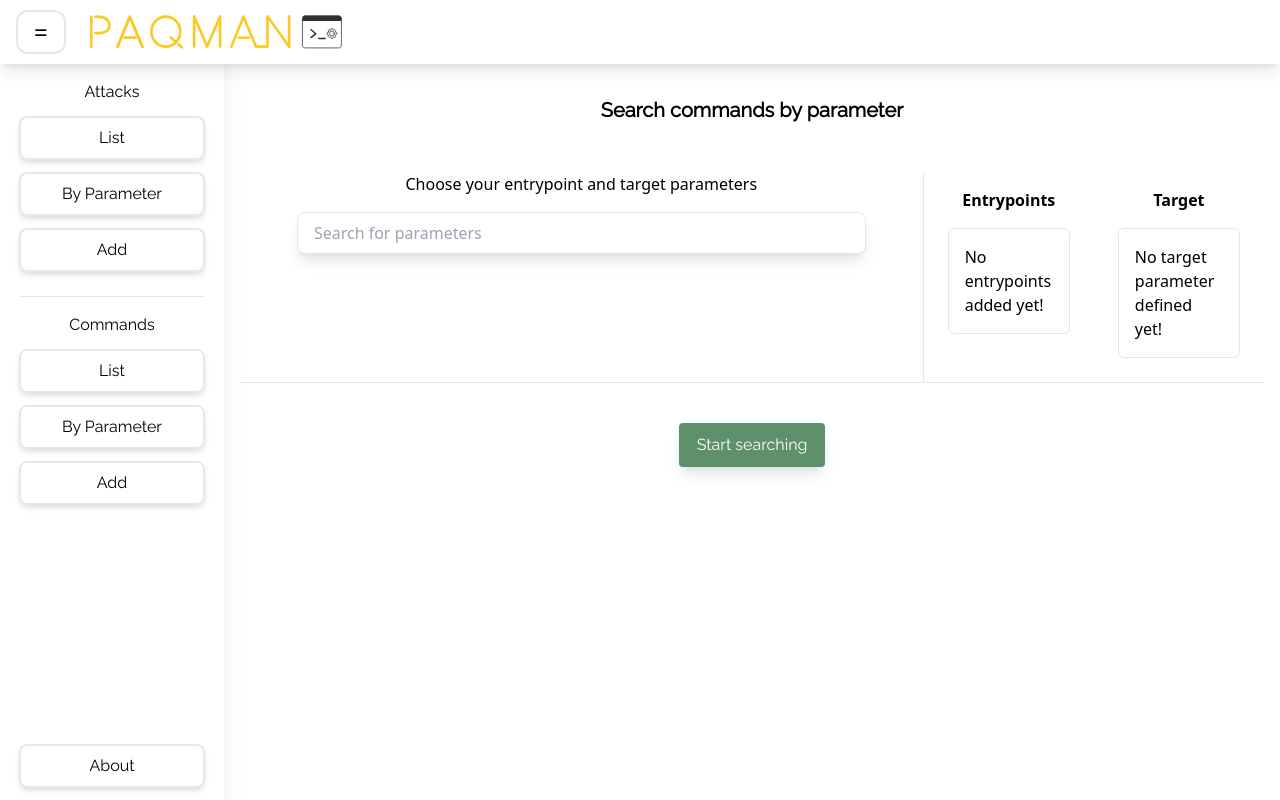
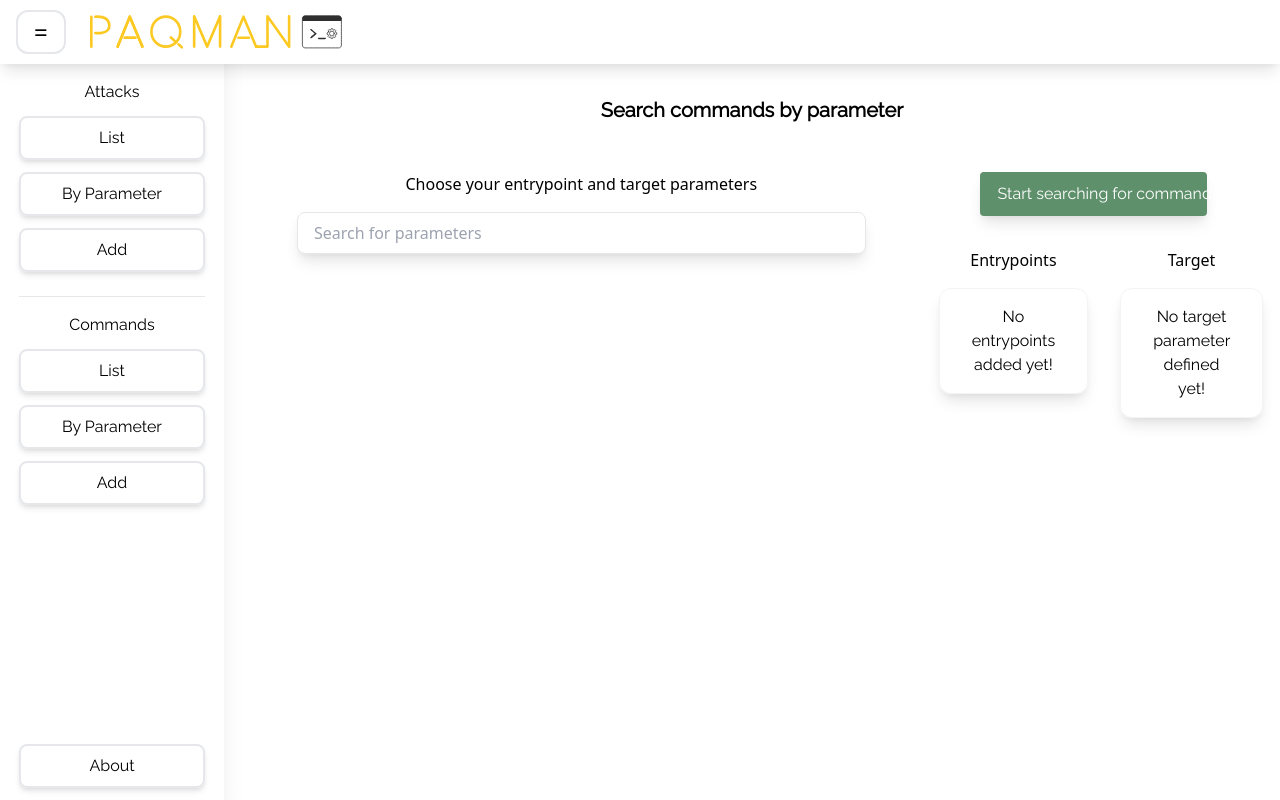
Before and after one commit to paqman-project/paqman, a React (Create React App) app in the folder frontend/: page /prepare/command/by-parameter in a window 1280 px wide. Built offline with nearby package versions, Linux system fonts and the light colour scheme.

Commit message:
Start search button is over parameters now

```diff
--- a/frontend/src/components/Button.js
+++ b/frontend/src/components/Button.js
@@ -18,7 +18,6 @@
     submit,
 }) {
     return (
-        <div>
         <button
             onClick={onClick}
             className={`px-4 py-2 border-2 rounded bg-white focus:outline-none font-raleway whitespace-nowrap ${
@@ -30,6 +29,5 @@
         >
             {title}
         </button>
-        </div>
     )
 }
--- a/frontend/src/views/preparation/CommandByParameterView.js
+++ b/frontend/src/views/preparation/CommandByParameterView.js
@@ -8,9 +8,10 @@
  * This view is used to search commands by parameters
  */
 export default function CommandByParameterView() {
-    const [have, setHave] = useState([])
-    const [want, setWant] = useState()
-    const [results, setResults] = useState()
+    const [have, setHave] = useState([]) // entrypoints
+    const [want, setWant] = useState() // target
+    const [results, setResults] = useState() // API results
+    const [viewingResults, setViewingResults] = useState(false)
 
     const submit = () => {
         let body = {}
@@ -68,44 +69,6 @@
                     )}
                 </div>
             </Card>
-            /*<div className="m-2 p-2 border rounded-md">
-                <div className="flex justify-between items-center">
-                    <div>
-                        <p className="text-lg bg-gray-100 rounded px-2 py-1">
-                            {namedObj.name}
-                        </p>
-                        <p className="p-2">
-                            {namedObj.description}
-                        </p>
-                    </div>
-                    {withButtons && (
-                        <div className="flex flex-row">
-                            <div className="m-2">
-                                <Button
-                                    title="Add to entrypoints"
-                                    onClick={() => {
-                                        setHave(old => {
-                                            let temp = [...old]
-                                            if (!temp.includes(namedObj)) {
-                                                temp.push(namedObj)
-                                            }
-                                            return temp
-                                        })
-                                    }}
-                                />
-                            </div>
-                            <div className="m-2 mr-4">
-                                <Button
-                                    title="Set target"
-                                    onClick={() => {
-                                        setWant(namedObj)
-                                    }}
-                                />
-                            </div>
-                        </div>
-                    )}
-                </div>
-            </div>*/
         )
     }
 
@@ -114,6 +77,11 @@
             <ViewHeading title="Search commands by parameter" />
             <div className="grid grid-cols-3 h-full">
                 <div className="col-span-2 w-full">
+                    {viewingResults && results ? (
+                        <div className="mx-6 mt-6 border p-4">
+                            {results && <pre>{JSON.stringify(results, null, 4)}</pre>}
+                        </div>
+                    ) : (
                         <div className="w-5/6 mx-auto max-w-5xl">
                             <p className="text-center mb-4">Choose your entrypoint and target parameters</p>
                             <APISearchbar
@@ -129,13 +97,36 @@
                                 )}
                             />
                         </div>
+                    )}
                 </div>
                 {/* Dumps for have and want parameters */}
-                <div className="col-span-1 w-full border-l">
+                <div className="col-span-1 w-full">
+                    <div className="w-2/3 max-w-max mx-auto mb-4">
+                        {viewingResults ? (
+                            <Button
+                                title="Edit entrypoints or target parameters"
+                                //important
+                                fullWidth
+                                onClick={() => {
+                                    setViewingResults(false)
+                                }}
+                            />
+                        ) : (
+                            <Button
+                                title="Start searching for commands"
+                                important
+                                fullWidth
+                                onClick={() => {
+                                    submit()
+                                    setViewingResults(true)
+                                }}
+                            />
+                        )}
+                    </div>
                     <div className="flex justify-evenly">
                         {/* Dump for have parameters */}
                         <div className="flex-1 p-4">
-                            <h1 className="text-center text-md font-bold mb-4">
+                            <h1 className="text-center text-md mb-4">
                                 Entrypoints
                             </h1>
                             <div>
@@ -144,48 +135,30 @@
                                         <div key={h._id}>{blockStyle(h)}</div>
                                     ))
                                 ) : (
-                                    <div className="border m-2 p-2 rounded-md">
-                                        <p className="p-2">
+                                    <Card>
                                         No entrypoints added yet!
-                                        </p>
-                                    </div>
+                                    </Card>
                                 )}
                             </div>
                         </div>
                         {/* Dump for want parameter */}
                         <div className="flex-1 p-4">
-                            <h1 className="text-center text-md font-bold mb-4">
+                            <h1 className="text-center text-md mb-4">
                                 Target
                             </h1>
                             <div>
                                 {want ? (
                                     blockStyle(want)
                                 ) : (
-                                    <div className="border m-2 p-2 rounded-md">
-                                        <p className="p-2">
+                                    <Card>
                                         No target parameter defined yet!
-                                        </p>
-                                    </div>
+                                    </Card>
                                 )}
                             </div>
                         </div>
                     </div>
                 </div>
             </div>
-            {/* Submit button */}
-            <div className="w-full border-t pt-10 text-center">
-                <div>
-                    <Button
-                        title="Start searching"
-                        important
-                        onClick={() => submit()}
-                    />
-                </div>
-                {/* Results */}
-                <div className="mx-auto text-center mt-6">
-                    {results && <p>{JSON.stringify(results)}</p>}
-                </div>
-            </div>
         </div>
     )
 }
```
Lines whose indentation alone changed are shown as unchanged.
